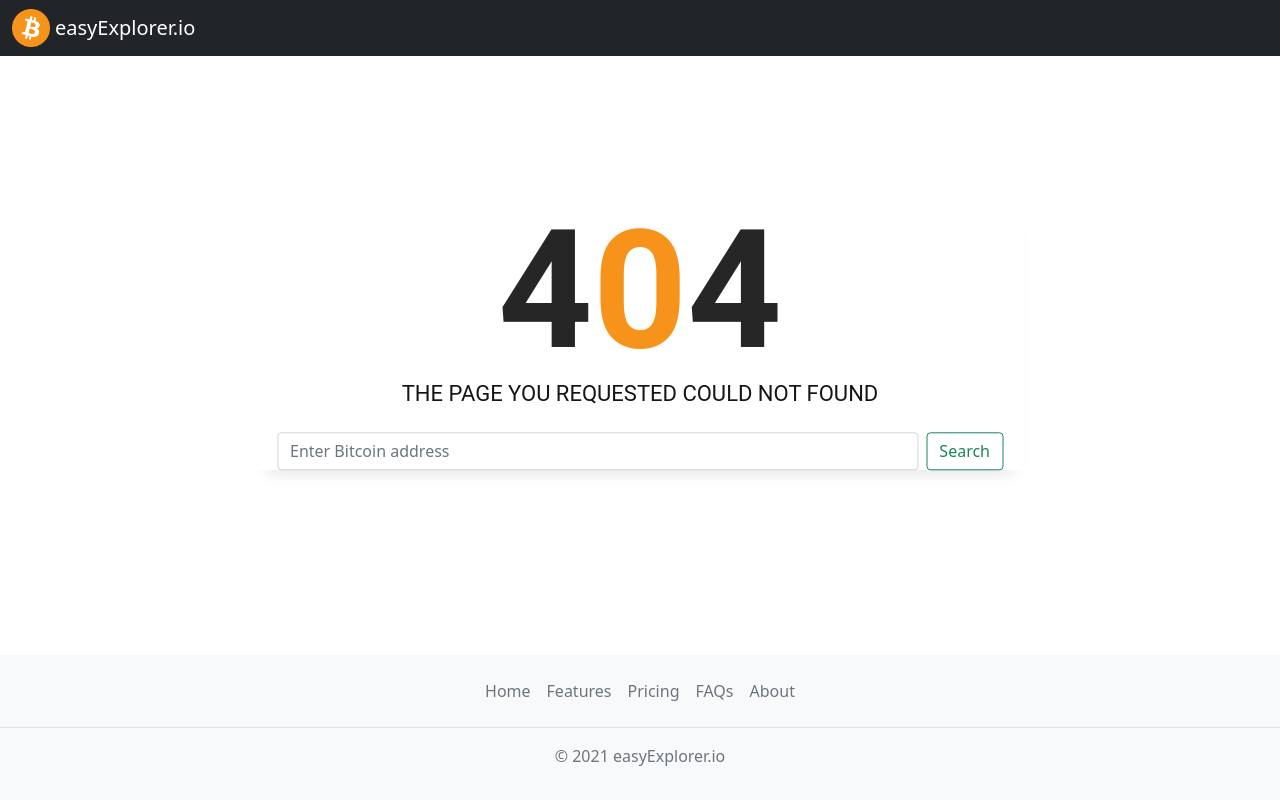
After one commit to rublock/easyexplorer, a Django app: template mainapp/templates/mainapp/404.html in a window 1280 px wide. The commit adds this page. Run offline with Django 4.2, Linux system fonts and the light colour scheme; the template is opened without the code that fills it, so the values that code supplies are empty; some libraries are stand-ins or nearby versions.

Commit message:
404 custom trying

```diff
--- a/config/settings.py
+++ b/config/settings.py
@@ -24,7 +24,7 @@ BASE_DIR = Path(__file__).resolve().parent.parent
 SECRET_KEY = "django-insecure-f@z=6f@eap4-73c_xcnh7)_*jhs38y_a_e+==-lud05&o4d9_q"
 
 # SECURITY WARNING: don't run with debug turned on in production!
-DEBUG = True
+DEBUG = False
 
 ALLOWED_HOSTS = ['185.192.247.249', 'easyexplorer.io', 'localhost', 'www.easyexplorer.io']
 
--- a/config/urls.py
+++ b/config/urls.py
@@ -8,3 +8,5 @@ urlpatterns = [
     path('admin/', admin.site.urls),
     path('', include('mainapp.urls')),
 ] + static(settings.STATIC_URL, document_root=settings.STATIC_ROOT)
+
+handler404 = "mainapp.views.page_404"
--- /dev/null
+++ b/mainapp/templates/mainapp/404.html
@@ -0,0 +1,102 @@
+{% load static %}
+
+<!DOCTYPE html>
+<html lang="en">
+
+  <head>
+    <meta charset="UTF-8" />
+    <meta http-equiv="X-UA-Compatible" content="IE=edge" />
+    <meta name="viewport" content="width=device-width, initial-scale=1.0" />
+    <title>easyExplorer.io</title>
+    <link href="https://cdn.jsdelivr.net/npm/bootstrap@5.0.2/dist/css/bootstrap.min.css" rel="stylesheet"
+      integrity="sha384-EVSTQN3/azprG1Anm3QDgpJLIm9Nao0Yz1ztcQTwFspd3yD65VohhpuuCOmLASjC" crossorigin="anonymous">
+    <link rel="stylesheet" href="{% static 'css/styles.css' %}" type="text/css" media="screen">
+  </head>
+
+  <!-- Google tag (gtag.js) -->
+  <script async src="https://www.googletagmanager.com/gtag/js?id=G-7S5MXLFENB"></script>
+  <script>
+    window.dataLayer = window.dataLayer || [];
+    function gtag(){dataLayer.push(arguments);}
+    gtag('js', new Date());
+
+    gtag('config', 'G-7S5MXLFENB');
+  </script>
+
+  <body>
+    <div class="main_page">
+
+      <!-- HEADER -->
+      <header class="container-fluid p-0" id="header_div">
+        <nav class="navbar navbar-expand-lg navbar-dark bg-dark">
+          <div class="container-fluid">
+            <a href="{% url 'mainapp:home' %}"><img class="logo" src="{% static 'img/logo.png' %}" alt="logo"></a>
+            <a class="navbar-brand" href="{% url 'mainapp:home' %}">easyExplorer.io</a>
+            <button class="navbar-toggler" type="button" data-bs-toggle="collapse"
+              data-bs-target="#navbarSupportedContent" aria-controls="navbarSupportedContent" aria-expanded="false"
+              aria-label="Toggle navigation">
+              <span class="navbar-toggler-icon"></span>
+            </button>
+            <div class="collapse navbar-collapse" id="navbarSupportedContent">
+              <ul class="navbar-nav me-auto mb-2 mb-lg-0">
+                <!-- ENTER CODE FOR BUTTONS -->
+              </ul>
+              <div id="headerSearch">
+                <!-- HEADER SEARCH -->
+              </div>
+            </div>
+          </div>
+        </nav>
+      </header>
+
+      <!-- 404 -->
+    <div id="notfound">
+    <div class="notfound">
+      <div class="notfound-404">
+        <h1>4<span>0</span>4</h1>
+      </div>
+      <h2>the page you requested could not found</h2>
+            <main class="main_container">
+                <div style="width: 750px;">
+                    <div class="container">
+                      <form class="d-flex" method="get" name="user_from">
+                        {% csrf_token %}
+                        <input class="form-control me-2" type="text" placeholder="Enter Bitcoin address" name="address" />
+                        <button class="btn btn-outline-success" type="submit">Search</button>
+                      </form>
+                    </div>
+                </div>
+            </main>
+    </div>
+  </div>
+
+
+      <!-- FOOTER -->
+      <footer class="footer mt-auto py-3 bg-light">
+        <ul class="nav justify-content-center border-bottom pb-3 mb-3">
+          <li class="nav-item">
+            <a href="#" class="nav-link px-2 text-muted">Home</a>
+          </li>
+          <li class="nav-item">
+            <a href="#" class="nav-link px-2 text-muted">Features</a>
+          </li>
+          <li class="nav-item">
+            <a href="#" class="nav-link px-2 text-muted">Pricing</a>
+          </li>
+          <li class="nav-item">
+            <a href="#" class="nav-link px-2 text-muted">FAQs</a>
+          </li>
+          <li class="nav-item">
+            <a href="#" class="nav-link px-2 text-muted">About</a>
+          </li>
+        </ul>
+        <p class="text-center text-muted">© 2021 easyExplorer.io</p>
+      </footer>
+    </div>
+  </body>
+
+  <script src="https://cdn.jsdelivr.net/npm/bootstrap@5.0.2/dist/js/bootstrap.bundle.min.js"
+    integrity="sha384-MrcW6ZMFYlzcLA8Nl+NtUVF0sA7MsXsP1UyJoMp4YLEuNSfAP+JcXn/tWtIaxVXM" crossorigin="anonymous"></script>
+  <script src="{% static 'js/app.js' %}"></script>
+
+</html>
--- a/mainapp/views.py
+++ b/mainapp/views.py
@@ -9,6 +9,8 @@ from datetime import datetime
 def home(request):
     return render(request, "mainapp/base.html")
 
+def page_404(request, exception):
+    return render(request, "mainapp/404.html")
 
 def address(request):
 
@@ -65,7 +67,7 @@ def address(request):
 
             url = ''
 
-            for i in range(10): #исправить
+            for i in range(10):
 
                 if page_number:
                     slice_two = int(page_number) * 10
@@ -109,7 +111,7 @@ def address(request):
                     print("Произошла ошибка при выполнении запроса.")
 
         else:
-            return render(request, "mainapp/base_error.html")
+            return render(request, "mainapp/error.html")
 
     except Exception as e:
         print(f'server error {str(e)}')
--- a/static/css/styles.css
+++ b/static/css/styles.css
@@ -182,3 +182,168 @@ body::-webkit-scrollbar-thumb {
     align-items: center;
     margin-bottom: 100px;
   }
+
+    /* 404 PAGE */
+
+    * {
+        -webkit-box-sizing: border-box;
+                box-sizing: border-box;
+      }
+
+      body {
+        padding: 0;
+        margin: 0;
+      }
+
+      #notfound {
+        position: relative;
+        height: 70vh;
+      }
+
+      #notfound .notfound {
+        position: absolute;
+        left: 50%;
+        top: 50%;
+        -webkit-transform: translate(-50%, -50%);
+            -ms-transform: translate(-50%, -50%);
+                transform: translate(-50%, -50%);
+      }
+
+      .notfound {
+        max-width: 767px;
+        width: 100%;
+        line-height: 1.4;
+        text-align: center;
+        -webkit-box-shadow: 0 15px 15px -10px rgba(0, 0, 0, 0.1);
+                box-shadow: 0 15px 15px -10px rgba(0, 0, 0, 0.1);
+      }
+
+      .notfound .notfound-404 {
+        position: relative;
+        height: 180px;
+      }
+
+      .notfound .notfound-404 h1 {
+        font-family: 'Roboto', sans-serif;
+        position: absolute;
+        left: 50%;
+        top: 50%;
+        -webkit-transform: translate(-50%, -50%);
+            -ms-transform: translate(-50%, -50%);
+                transform: translate(-50%, -50%);
+        font-size: 165px;
+        font-weight: 700;
+        margin: 0px;
+        color: #262626;
+        text-transform: uppercase;
+      }
+
+      .notfound .notfound-404 h1>span {
+        color: #F7931A;
+      }
+
+      .notfound h2 {
+        font-family: 'Roboto', sans-serif;
+        font-size: 22px;
+        font-weight: 400;
+        text-transform: uppercase;
+        color: #151515;
+        margin-top: 0px;
+        margin-bottom: 25px;
+      }
+
+      .notfound .notfound-search {
+        position: relative;
+        max-width: 320px;
+        width: 100%;
+        margin: auto;
+      }
+
+      .notfound .notfound-search>input {
+        font-family: 'Roboto', sans-serif;
+        width: 100%;
+        height: 50px;
+        padding: 3px 65px 3px 30px;
+        color: #151515;
+        font-size: 16px;
+        background: transparent;
+        border: 2px solid #c5c5c5;
+        border-radius: 40px;
+        -webkit-transition: 0.2s all;
+        transition: 0.2s all;
+      }
+
+      .notfound .notfound-search>input:focus {
+        border-color: #00b7ff;
+      }
+
+      .notfound .notfound-search>button {
+        position: absolute;
+        right: 15px;
+        top: 5px;
+        width: 40px;
+        height: 40px;
+        text-align: center;
+        border: none;
+        background: transparent;
+        padding: 0;
+        cursor: pointer;
+      }
+
+      .notfound .notfound-search>button>span {
+        width: 15px;
+        height: 15px;
+        position: absolute;
+        left: 50%;
+        top: 50%;
+        -webkit-transform: translate(-50%, -50%) rotate(-45deg);
+            -ms-transform: translate(-50%, -50%) rotate(-45deg);
+                transform: translate(-50%, -50%) rotate(-45deg);
+        margin-left: -3px;
+      }
+
+      .notfound .notfound-search>button>span:after {
+        position: absolute;
+        content: '';
+        width: 10px;
+        height: 10px;
+        left: 0px;
+        top: 0px;
+        border-radius: 50%;
+        border: 4px solid #c5c5c5;
+        -webkit-transition: 0.2s all;
+        transition: 0.2s all;
+      }
+
+      .notfound-search>button>span:before {
+        position: absolute;
+        content: '';
+        width: 4px;
+        height: 10px;
+        left: 7px;
+        top: 17px;
+        border-radius: 2px;
+        background: #c5c5c5;
+        -webkit-transition: 0.2s all;
+        transition: 0.2s all;
+      }
+
+      .notfound .notfound-search>button:hover>span:after {
+        border-color: #00b7ff;
+      }
+
+      .notfound .notfound-search>button:hover>span:before {
+        background-color: #00b7ff;
+      }
+
+      @media only screen and (max-width: 767px) {
+        .notfound h2 {
+          font-size: 18px;
+        }
+      }
+
+      @media only screen and (max-width: 480px) {
+        .notfound .notfound-404 h1 {
+          font-size: 141px;
+        }
+      }
```
Also changed, not shown: mainapp/templates/mainapp/error.html (renamed from mainapp/templates/mainapp/base_error.html).
